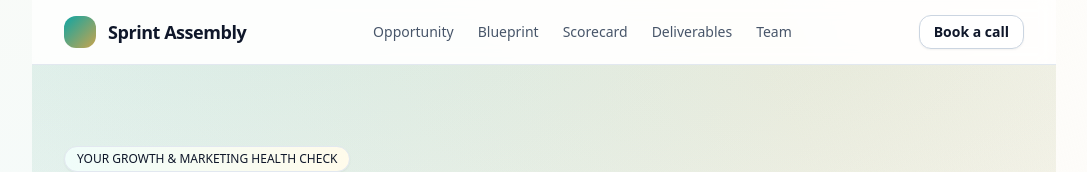
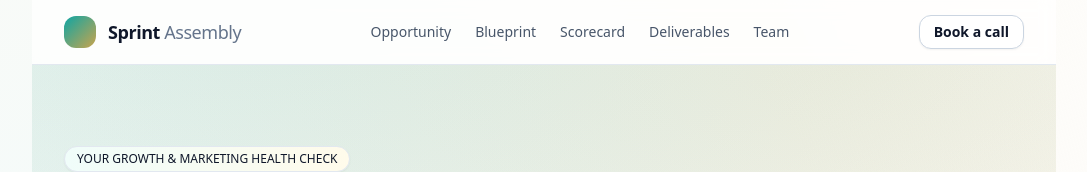
Before and after one commit to nabiliogram/sprint, a React (Vite) app: page / in a window 1280 px wide. Shown: the top 172 px of the page, without its empty margins (96-1183 px from the left). Built offline with nearby package versions, Linux system fonts and the light colour scheme.

Commit message:
Update App.jsx

```diff
--- a/src/App.jsx
+++ b/src/App.jsx
@@ -56,6 +56,7 @@ const OPPORTUNITY_CARDS = [
     },
 ];
 
+const LOGO_SA_URL = "https://haschemie.com/sprint/logo.png";
 const PROMINENT_OVERLINE_CLASS = "bg-gradient-to-r from-teal-50 to-amber-50 border border-slate-200 text-slate-900 px-3";
 const DANIEL_PHOTO_URL = "https://www.haschemie.com/sprint/danielhead.jpg";
 const NABIL_PHOTO_URL = "https://www.haschemie.com/sprint/nabilhead.jpeg";
@@ -419,7 +420,10 @@ const App = () => {
               // FIX: Removed trailing backslash for clean JSX/Babel compilation
               style={{ background: `linear-gradient(135deg, ${PALETTE.teal}, ${PALETTE.gold})` }}
             />
-            <span className="font-extrabold tracking-tight text-lg">Sprint Assembly</span>
+            <span className="tracking-tight text-lg">
+  <span className="font-extrabold">Sprint</span>
+  <span className="font-light text-slate-500"> Assembly</span> {/* Added text-slate-500 for lighter color, adjust as needed */}
+</span>
           </div>
 
           {/* Desktop Navigation */}
@@ -830,6 +834,7 @@ const App = () => {
         </div>
       </LazyLoadSection>
 
+
       {/* CTA (Lazy Loaded) */}
       <LazyLoadSection id="cta" className="py-24">
         <div className="mx-auto max-w-4xl px-4 sm:px-6 lg:px-8">
@@ -853,10 +858,11 @@ const App = () => {
       <footer className="py-10 border-t border-slate-200 bg-white">
         <div className="mx-auto max-w-7xl px-4 sm:px-6 lg:px-8 flex flex-col sm:flex-row items-center justify-between gap-4">
           <div className="flex items-center gap-3">
-            <div
-              className="h-7 w-7 rounded-lg"
-              style={{ background: `linear-gradient(135deg, ${PALETTE.teal}, ${PALETTE.gold})` }}
-            />
+           <img
+  src={LOGO_SA_URL} // <-- Uses the new constant
+  alt="Sprint Assembly SA Logo"
+  className="h-8 w-8 object-contain" // Ensures the logo scales correctly
+/>
             <span className="font-semibold">Sprint Assembly</span>
           </div>
           <div className="text-sm text-slate-500">
```
